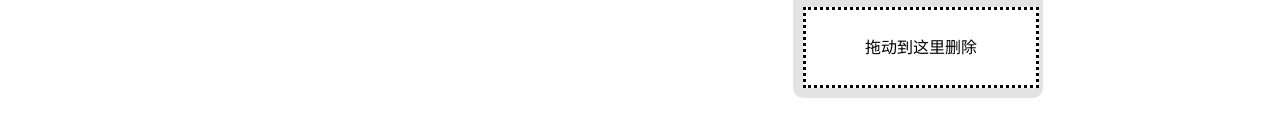
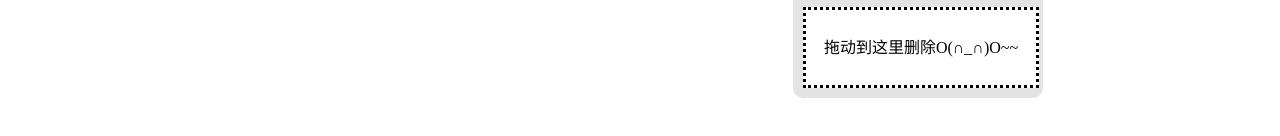
Before and after one commit to lambdaxs/todoList, a plain HTML site: page index.html in a window 1280 px wide. Shown: the part 356-492 px from the top of the page. Drawn offline with Linux system fonts and the light colour scheme.

Commit message:
越越说回收站要可爱

```diff
--- a/index.html
+++ b/index.html
@@ -29,7 +29,7 @@
         <input id="addButton" type="button" value="添加待办">
     </form>
 
-    <div id="delete-div" class="hidden">拖动到这里删除</div>
+    <div id="delete-div" class="hidden">拖动到这里删除O(∩_∩)O~~</div>
 </div>
 
 
```
